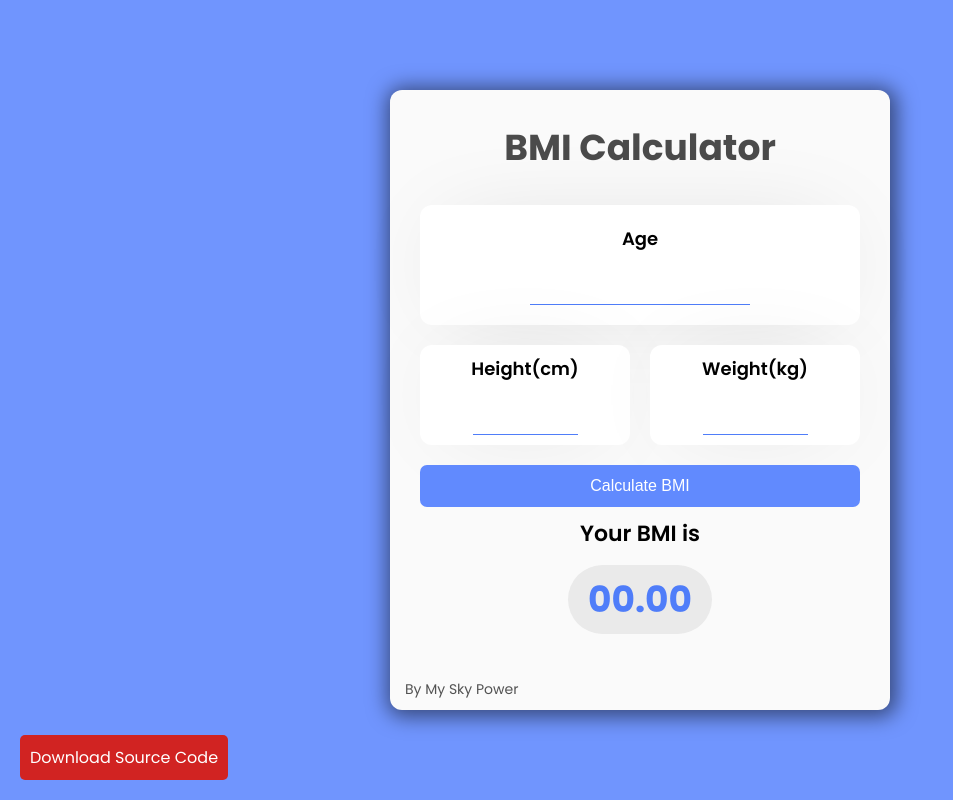
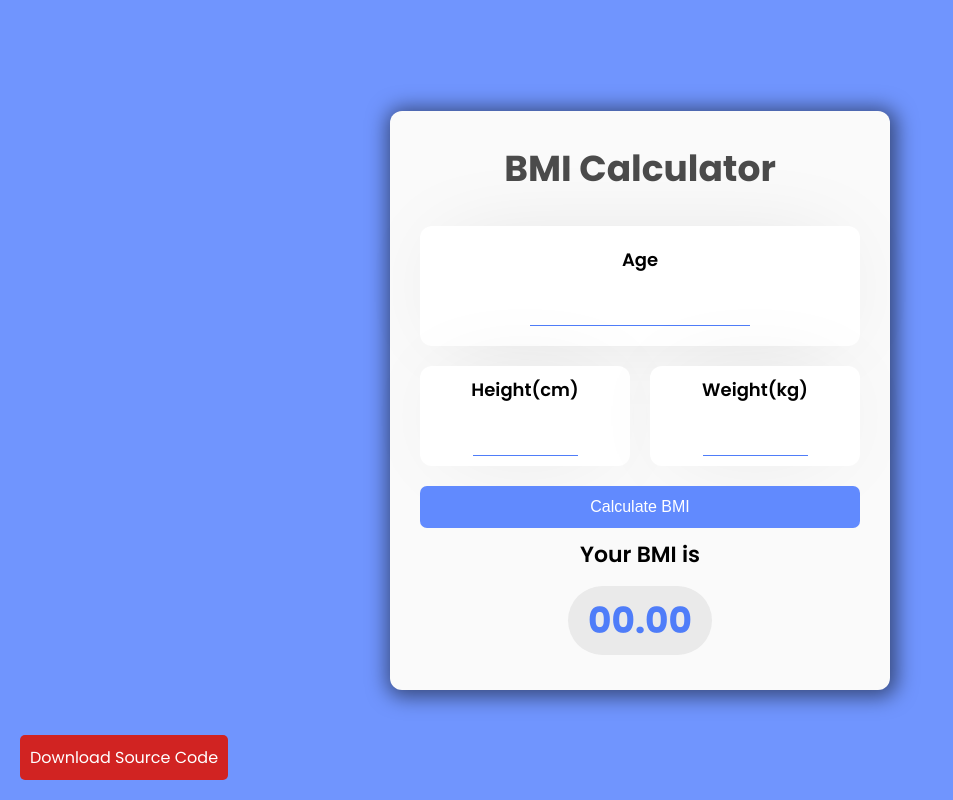
Before and after one commit to Sakil89/BMICalculator, a plain HTML site: page index.html in a window 1280 px wide. Shown: the whole page, without its empty margins (0-953 px from the left). Drawn offline with Linux system fonts and the light colour scheme.

Commit message:
Update index.html

```diff
--- a/index.html
+++ b/index.html
@@ -42,7 +42,7 @@
             <div id="result">00.00</div>
             <p class="comment"></p>
           </div>
-          <div class="footer"><a class="footer-text" target="_blank" href="https://myskypower.net/">By My Sky Power</a></div>
+
 
 
 
```
